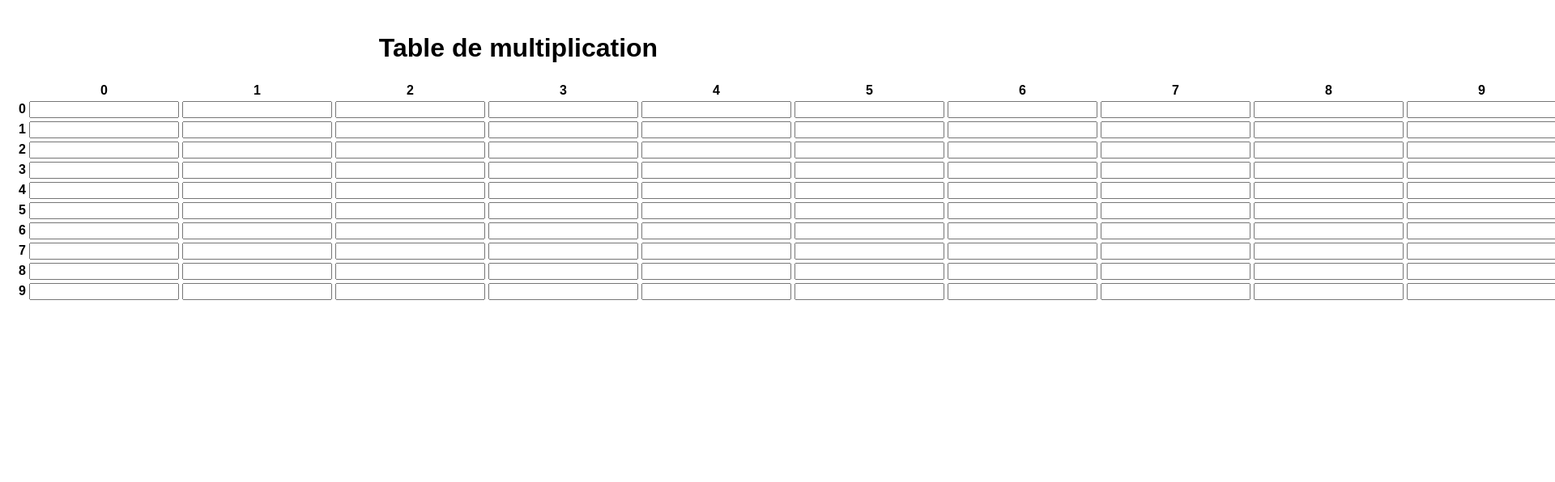
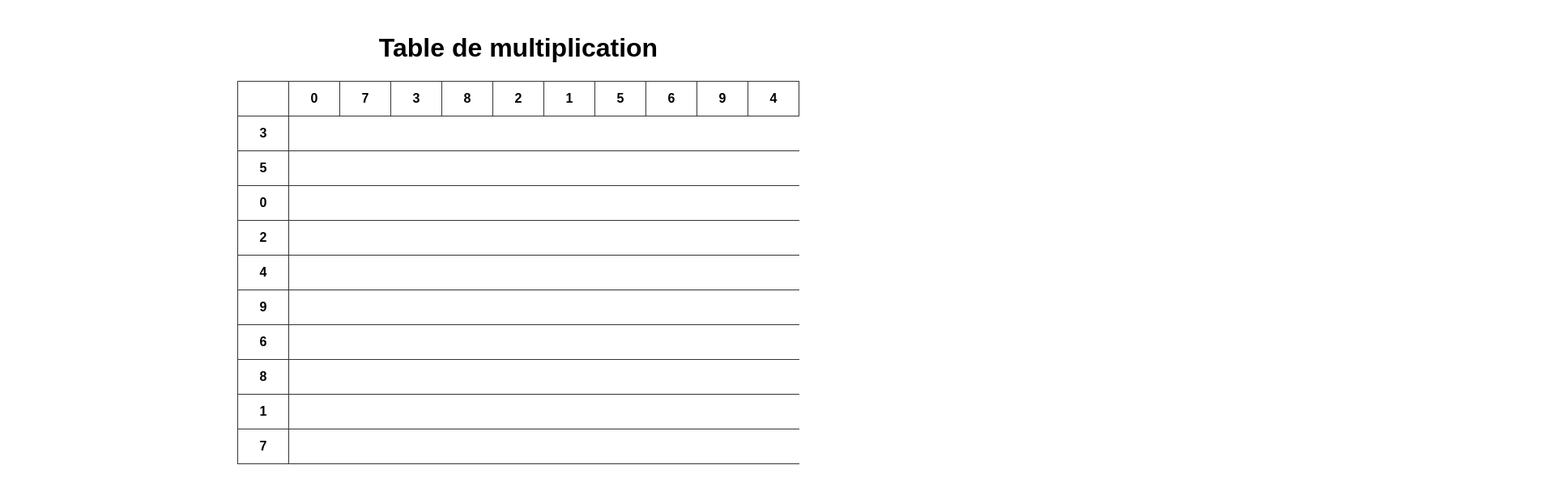
Before and after one commit to tecuzin/genmath, a React (Create React App) app: page / in a window 1280 px wide. Shown: the top 596 px of the page at 81% size, 1920 px wide, since content can reach past the window. Built offline with nearby package versions, Linux system fonts and the light colour scheme.

Commit message:
ordre des lignes et colonnes aléatoire

```diff
--- a/src/App.css
+++ b/src/App.css
@@ -3,3 +3,45 @@
   font-family: Arial, sans-serif;
   text-align: center;
 }
+
+table {
+  margin: 0 auto;
+  border-collapse: collapse;
+}
+
+th,
+td {
+  border: 1px solid #333;
+  width: 60px;
+  height: 40px;
+}
+
+input {
+  width: 100%;
+  height: 100%;
+  border: none;
+  text-align: center;
+  font-size: 16px;
+  -moz-appearance: textfield;
+  appearance: textfield;
+
+  input::-webkit-outer-spin-button,
+  input::-webkit-inner-spin-button {
+    -webkit-appearance: none;
+    margin: 0;
+  }
+}
+
+input.correct {
+  background-color: #c8e6c9;
+}
+
+input.wrong {
+  background-color: #ffcdd2;
+}
+
+// src/index.css
+body {
+  margin: 0;
+  background-color: #f5f5f5;
+}
--- a/src/App.js
+++ b/src/App.js
@@ -1,19 +1,40 @@
-import React, { useState } from 'react';
+import React, { useState, useMemo } from 'react';
 import './App.css';
+
+function shuffleArray(array) {
+  const shuffled = [...array];
+  for (let i = shuffled.length - 1; i > 0; i--) {
+    const j = Math.floor(Math.random() * (i + 1));
+    [shuffled[i], shuffled[j]] = [shuffled[j], shuffled[i]];
+  }
+  return shuffled;
+}
 
 function App() {
   const size = 10;
   const [answers, setAnswers] = useState({});
 
-  const handleChange = (row, col, event) => {
+  const numbers = useMemo(() => {
+    const nums = Array.from({ length: size }, (_, i) => i);
+    return {
+      rows: shuffleArray(nums),
+      cols: shuffleArray(nums)
+    };
+  }, []);
+
+  const handleChange = (rowIndex, colIndex, event) => {
     const value = event.target.value;
+    const row = numbers.rows[rowIndex];
+    const col = numbers.cols[colIndex];
     setAnswers(prev => ({
       ...prev,
       [`${row}-${col}`]: value,
     }));
   };
 
-  const isCorrect = (row, col) => {
+  const isCorrect = (rowIndex, colIndex) => {
+    const row = numbers.rows[rowIndex];
+    const col = numbers.cols[colIndex];
     const key = `${row}-${col}`;
     const val = answers[key];
     return val !== undefined && parseInt(val, 10) === row * col;
@@ -26,26 +47,26 @@ function App() {
         <thead>
           <tr>
             <th></th>
-            {Array.from({ length: size }, (_, col) => (
-              <th key={col}>{col}</th>
+            {numbers.cols.map((col, index) => (
+              <th key={index}>{col}</th>
             ))}
           </tr>
         </thead>
         <tbody>
-          {Array.from({ length: size }, (_, row) => (
-            <tr key={row}>
+          {numbers.rows.map((row, rowIndex) => (
+            <tr key={rowIndex}>
               <th>{row}</th>
-              {Array.from({ length: size }, (_, col) => {
+              {numbers.cols.map((col, colIndex) => {
                 const key = `${row}-${col}`;
                 const answer = answers[key] || '';
-                const correct = isCorrect(row, col);
+                const correct = isCorrect(rowIndex, colIndex);
                 const show = answer !== '';
                 return (
-                  <td key={col}>
+                  <td key={colIndex}>
                     <input
                       type="number"
                       value={answer}
-                      onChange={e => handleChange(row, col, e)}
+                      onChange={e => handleChange(rowIndex, colIndex, e)}
                       className={show ? (correct ? 'correct' : 'wrong') : ''}
                     />
                   </td>
--- a/src/components/Table/Table.css
+++ /dev/null
@@ -1,35 +0,0 @@
-table {
-  margin: 0 auto;
-  border-collapse: collapse;
-}
-
-th,
-td {
-  border: 1px solid #333;
-  width: 60px;
-  height: 40px;
-}
-
-input {
-  width: 100%;
-  height: 100%;
-  border: none;
-  text-align: center;
-  font-size: 16px;
-  -moz-appearance: textfield;
-  appearance: textfield;
-}
-
-input::-webkit-outer-spin-button,
-input::-webkit-inner-spin-button {
-  -webkit-appearance: none;
-  margin: 0;
-}
-
-input.correct {
-  background-color: #c8e6c9;
-}
-
-input.wrong {
-  background-color: #ffcdd2;
-}
--- a/src/components/Table/index.js
+++ /dev/null
@@ -1 +0,0 @@
-export { default } from './Table';
```
Also changed, not shown: src/components/Table/Table.js (deleted, +0 -33 lines), 1 other file (tests, documents, lock files or other folders).
